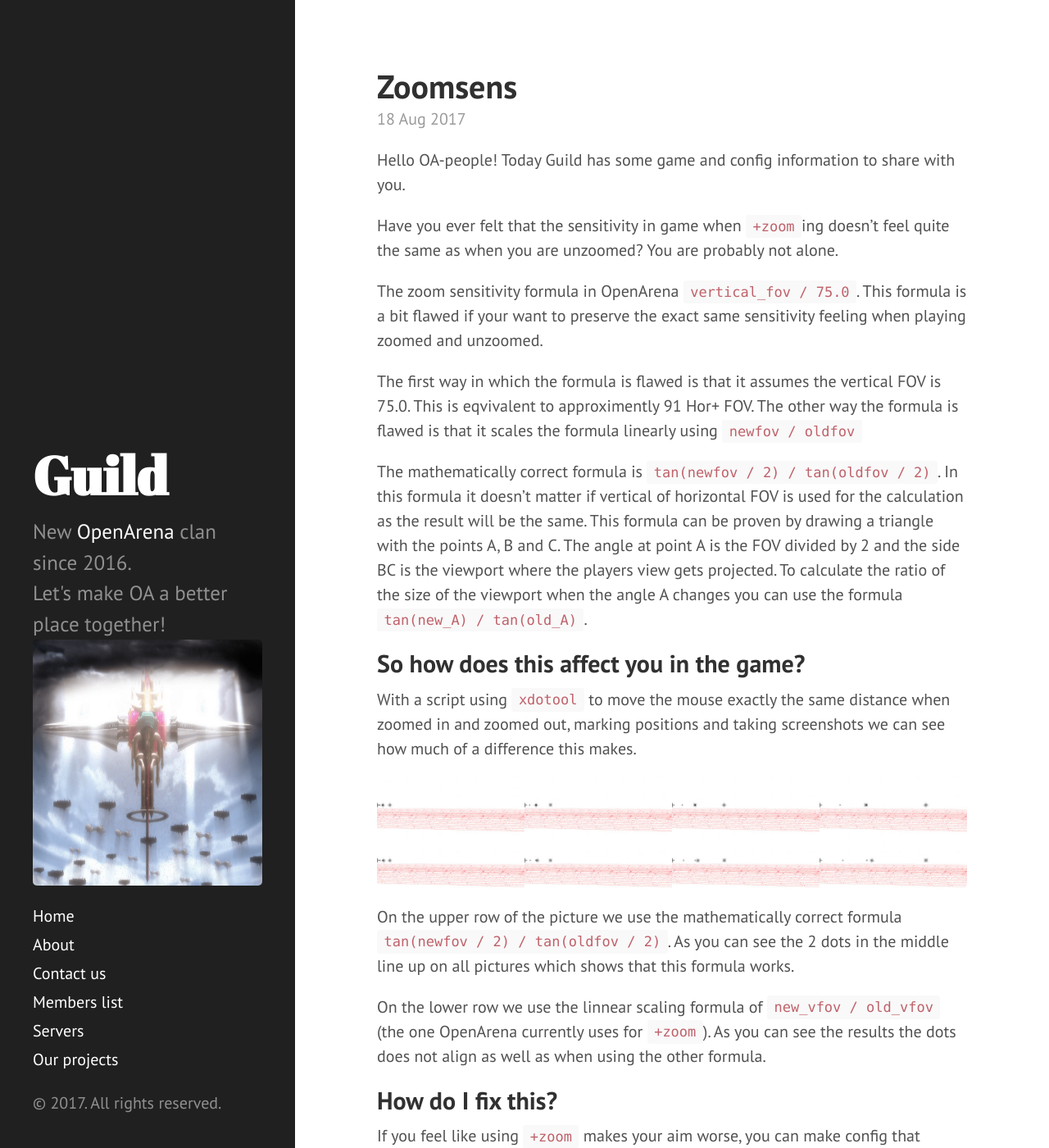
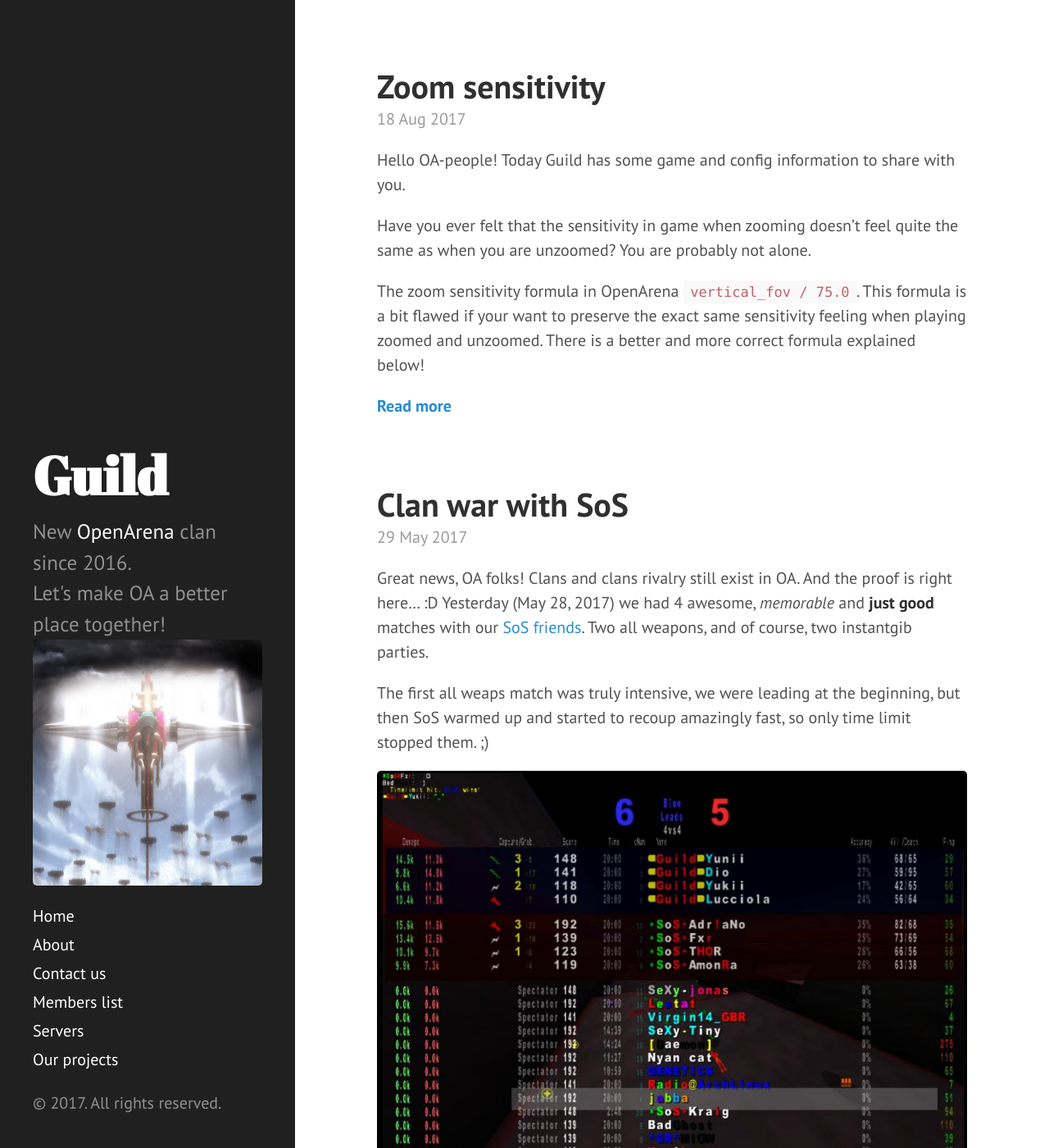
Before and after one commit to OAGuild/guild-oa.com, a Jekyll site: the page built from index.html, in a window 1280 px wide and 1400 px high. Shown: the whole window at 82% size. Built offline with Jekyll 4.4.1, drawn with Linux system fonts in a browser that asks for light colours; the list of posts is cut into pages by our own code; some of the changed lines change nothing that is shown; some of the changed text lies outside the part shown.

Commit message:
fixed formatting and added important tags

```diff
--- a/_posts/2017-08-18-zoomsens.md
+++ b/_posts/2017-08-18-zoomsens.md
@@ -1,30 +1,45 @@
+---
+layout: post
+title: Zoom sensitivity
+---
+
 Hello OA-people! Today Guild has some game and config information to share with
 you.
 
-Have you ever felt that the sensitivity in game when `+zoom`ing doesn't feel
-quite the same as when you are unzoomed? You are probably not alone.
+Have you ever felt that the sensitivity in game when zooming doesn't feel quite
+the same as when you are unzoomed? You are probably not alone.
 
 The zoom sensitivity formula in OpenArena `vertical_fov / 75.0`. This formula is
 a bit flawed if your want to preserve the exact same sensitivity feeling when
-playing zoomed and unzoomed.
+playing zoomed and unzoomed. There is a better and more correct formula
+explained below!
 
-The first way in which the formula is flawed is that it assumes the vertical FOV
-is 75.0. This is eqvivalent to approximently 91 Hor+ FOV. The other way the
-formula is flawed is that it scales the formula linearly using `newfov / oldfov`
+<!-- more -->
+<a name="cut" id="cut"></a>
+
+## What is wrong how could it be better?
+
+The first way in which the builtin `+zoom` formula is flawed is that it assumes
+the vertical FOV is 75. This is eqvivalent to approximently 91 Hor+ FOV. The
+other way the formula is flawed is that it scales the formula linearly using
+`newfov / oldfov`
 
 The mathematically correct formula is `tan(newfov / 2) / tan(oldfov / 2)`. In
 this formula it doesn't matter if vertical of horizontal FOV is used for the
-calculation as the result will be the same. This formula can be proven by
-drawing a triangle with the points A, B and C. The angle at point A is the FOV
-divided by 2 and the side BC is the viewport where the players view gets
-projected. To calculate the ratio of the size of the viewport when the angle A
-changes you can use the formula `tan(new_A) / tan(old_A)`.
+calculation as the result will be the same.
+
+This formula can be proven by drawing a triangle with the points A, B and C. The
+angle at point A is the FOV divided by 2 and the side BC is half of the viewport
+where the players view gets projected. To calculate the ratio of the size of the
+viewport when the angle A changes you can use the formula `tan(new_A) /
+tan(old_A)`. Substitue `new_A` for `newfov / 2` and `old_A` for `oldfov / 2` to
+get the sensitivity scaling formula.
 
 ## So how does this affect you in the game?
 
 With a script using `xdotool` to move the mouse exactly the same distance when
-zoomed in and zoomed out, marking positions and taking screenshots we can see
-how much of a difference this makes.
+zoomed in and zoomed out, shooting to mark positions and taking screenshots we
+can see exactly how much of a difference it makes.
 
 ![In game comparasion results between the formulas](/zoomsens-test1.png)
 
@@ -33,17 +48,42 @@
 line up on all pictures which shows that this formula works.
 
 On the lower row we use the linnear scaling formula of `new_vfov / old_vfov`
-(the one OpenArena currently uses for `+zoom`). As you can see the results the
-dots does not align as well as when using the other formula.
+(the one OpenArena currently uses for `+zoom`). As you can see the dots does not
+align as well as when using the other formula.
 
-## How do I fix this?
+## How do you fix this?
 
 If you feel like using `+zoom` makes your aim worse, you can make config that
-changes your zoom sensitivity manually using the optimal formula. But doing this
-requires you to switch to a zoom-bind that toggles the zoom instead of holding
-it. Instructions on how to do that has been created [here on the OpenArena
+changes your zoom sensitivity using the optimal formula. But doing this requires
+you to switch to a zoom-bind that you press to toggle the zoom instead of
+holding for it. Instructions on how to do that has been created [here on the
+OpenArena
 wiki](http://openarena.wikia.com/wiki/Configuration_examples/Scale_mouse_sensitivity_with_zoom).
 
 You might also prefer that the mouse sensitivity feels a bit slower zoomed than
 unzoomed, or you have maybe gotten used to the zoom sensitivity of `+zoom`.
 Then it might not be worth changing.
+
+## Bonus tip!
+
+If you ever want to change your `cg_fov` you can use this formula to preserve
+your exact mouse feeling when doing the switch! This should preserve you current
+muscle memory for flick shots.
+
+You can use [`fovsenscalc` script here](https://github.com/oaguild/oa-utils) to
+calculate what your new sensitivity and acceleration values should be using the
+optimal formula.
+
+> **Example:**
+>
+> You are playing with `cg_fov 90`, `sensitivity 3.75`, and `cl_mouseAccel 0.5`.
+> What should `sensitivity` and `cl_mouseAccel` be if you switch to `cg_fov 110`?
+>
+> Use the script as follows (`$` is shell-prompt):
+>
+>     $ ./fovsenscalc 110 90 3.75 0.25
+>     5.35555502528
+>     0.357037001686
+>
+> So if you want to preserve the exact mouse feeling you should set `sensitivity
+> 5.35556` and `cl_mouseAccel 0.35704`!
```
